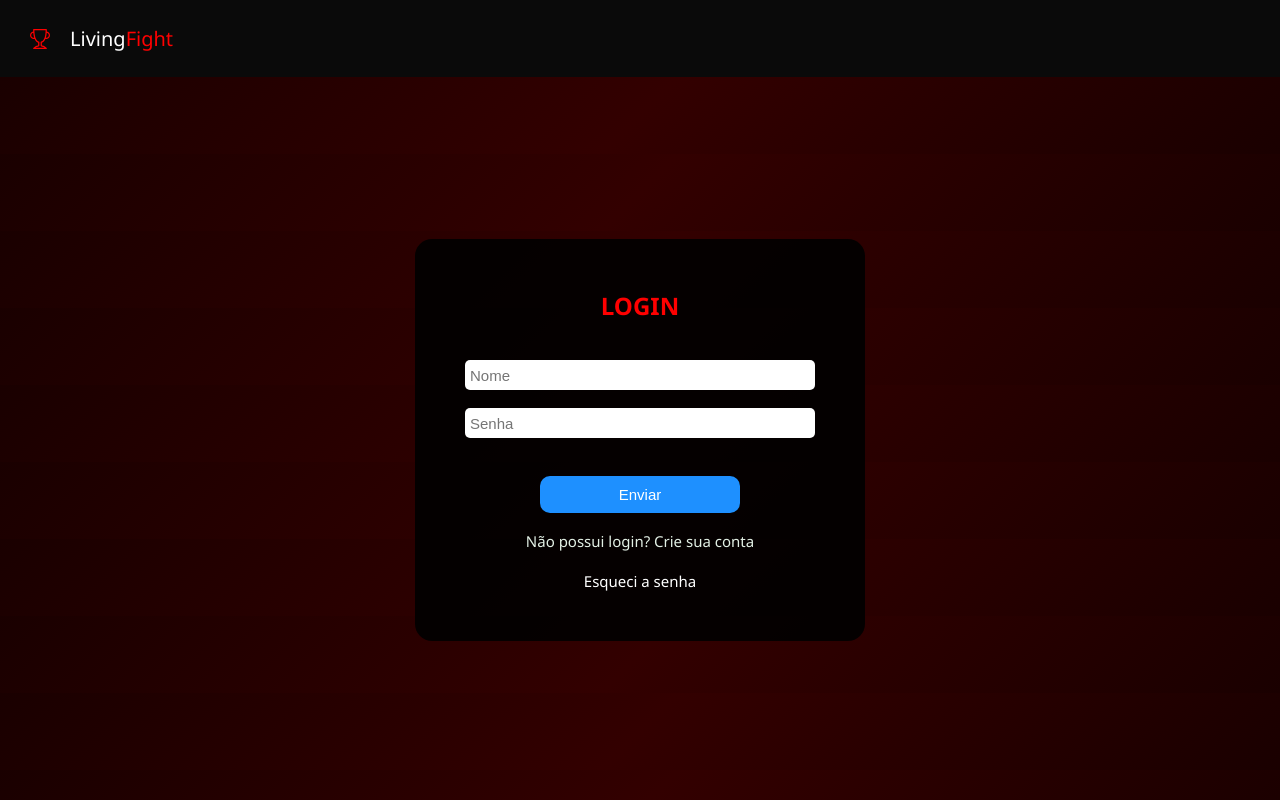
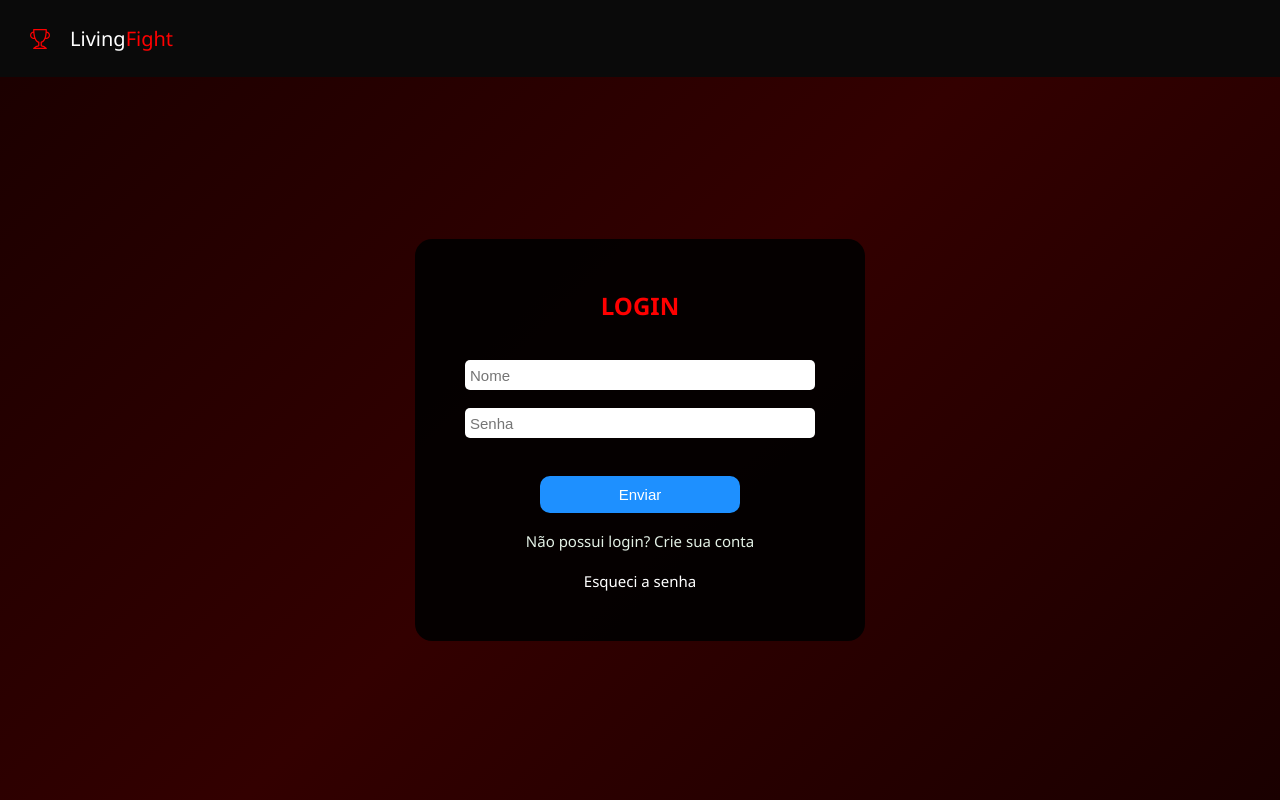
Before and after one commit to kaiohenrique5340-boop/Gestao-de-Escolinha, a PHP site: page /login.html in a window 1280 px wide. Run offline with PHP 8.4, Linux system fonts and the light colour scheme; some libraries are stand-ins or nearby versions.

Commit message:
modificações do background do login

```diff
--- a/css/index.css
+++ b/css/index.css
@@ -59,6 +59,7 @@ header a p {
 
 main .apresentacao{
     background: linear-gradient(135deg, #1a0000 0%, #330000 50%, #1a0000 100%);
+    background-repeat: no-repeat;
 }
 
 main .apresentacao::before{
--- a/css/login.css
+++ b/css/login.css
@@ -6,6 +6,9 @@
 
 body{
     background: linear-gradient(135deg, #1a0000 0%, #330000 50%, #1a0000 100%);
+    background-repeat: no-repeat;
+    width: 100%;
+    height: 100vh;
 
 }
 
```
